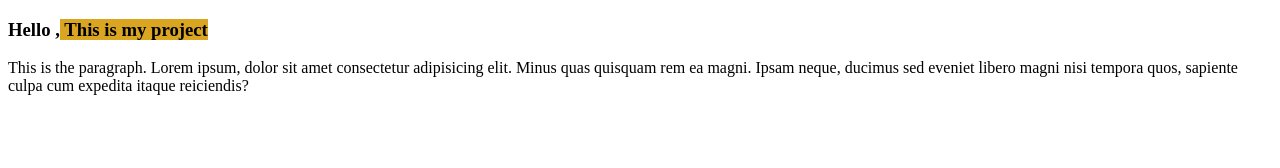
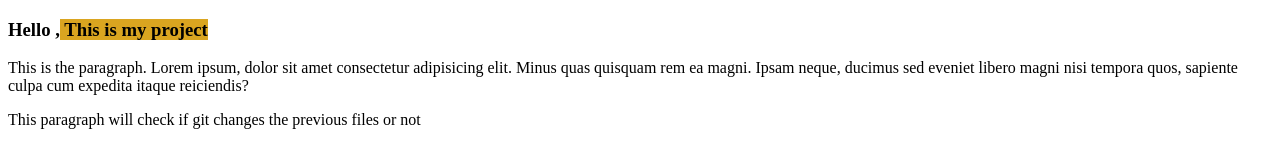
Before and after one commit to abdullahmiraz/web-demo-project, a plain HTML site: page index.html in a window 1280 px wide. Drawn offline with Linux system fonts and the light colour scheme.

Commit message:
Add files via upload

```diff
--- a/index.html
+++ b/index.html
@@ -10,6 +10,7 @@
         <div>
             <h3>Hello ,<span style="background-color: goldenrod;"> This is my project</span></h3>
             <p>This is the paragraph. Lorem ipsum, dolor sit amet consectetur adipisicing elit. Minus quas quisquam rem ea magni. Ipsam neque, ducimus sed eveniet libero magni nisi tempora quos, sapiente culpa cum expedita itaque reiciendis?</p>
+            <p>This paragraph will check if git changes the previous files or not</p>
         </div>
     </main>
 </body>
```
